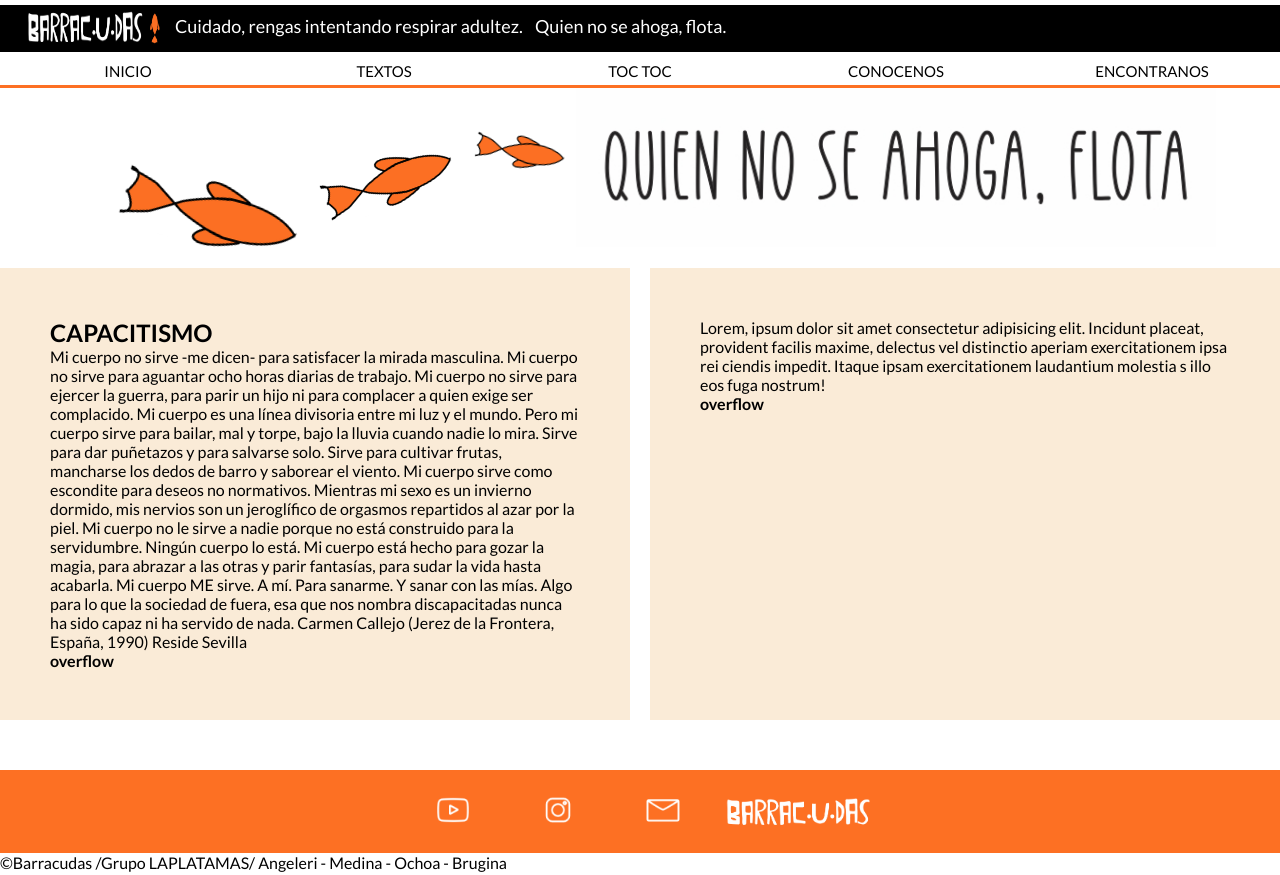
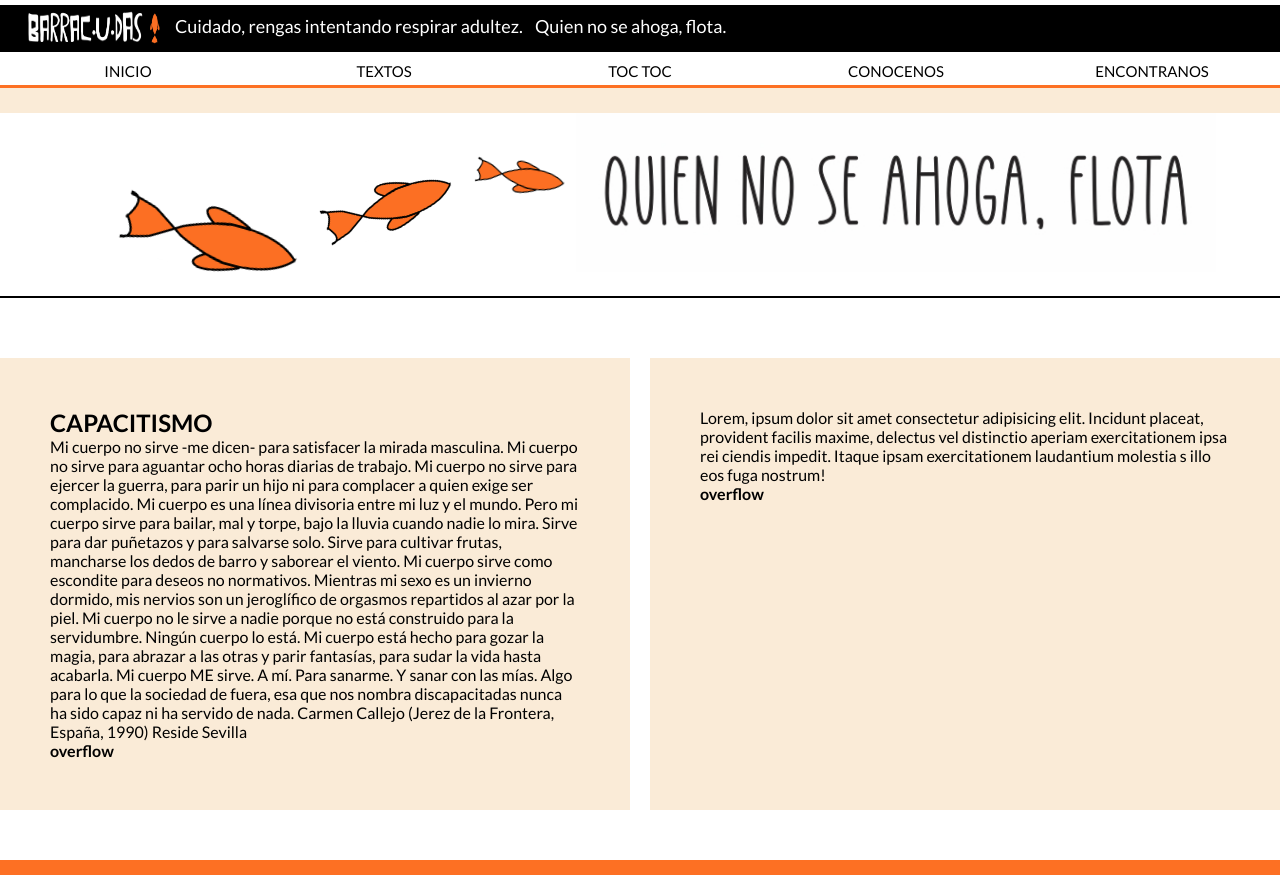
Before and after one commit to GITLETY/laplatamas, a plain HTML site: page pages/Textos.html in a window 1280 px wide. Shown: the top 875 px of the page. Drawn offline with Linux system fonts and the light colour scheme; a web font is replaced by a local one.

Commit message:
linea superior baner textooooos

```diff
--- a/css/Textos.css
+++ b/css/Textos.css
@@ -10,8 +10,10 @@ box-sizing: border-box;
    position: relative;
    display: flex;
    width: 100%;
-   height: 120px;
+   height: 210px;
    background-color: white;
+   border-bottom: 2px solid black;
+   border-top: 25px solid antiquewhite;
 
    }
    .pez1 {
```
